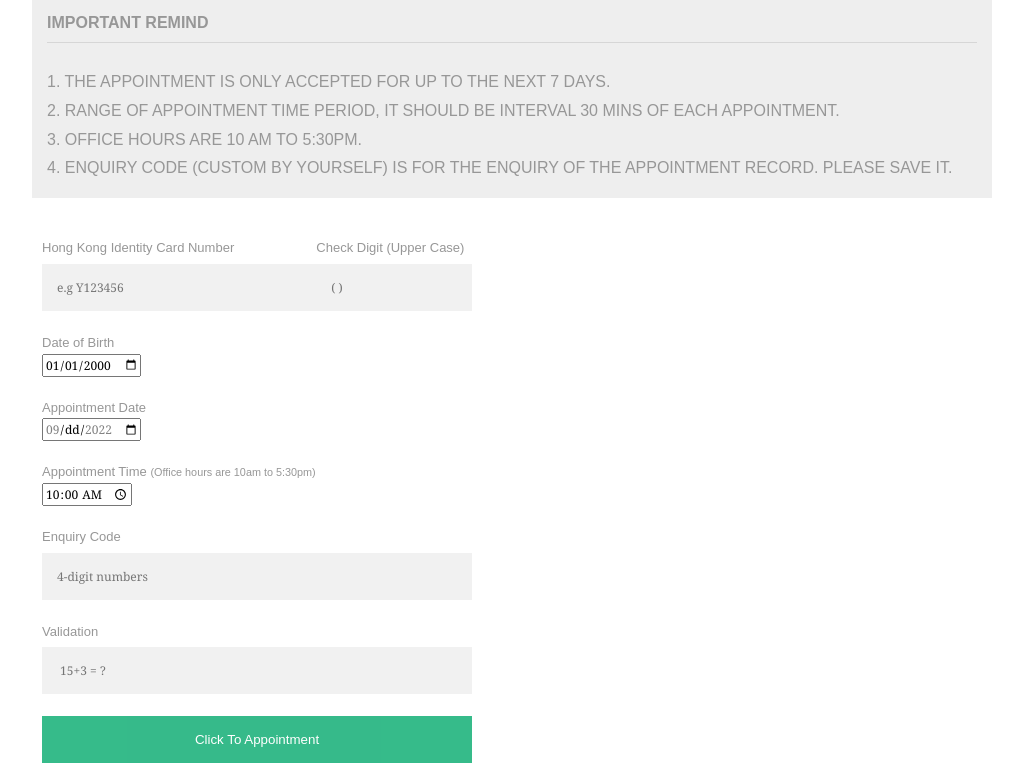
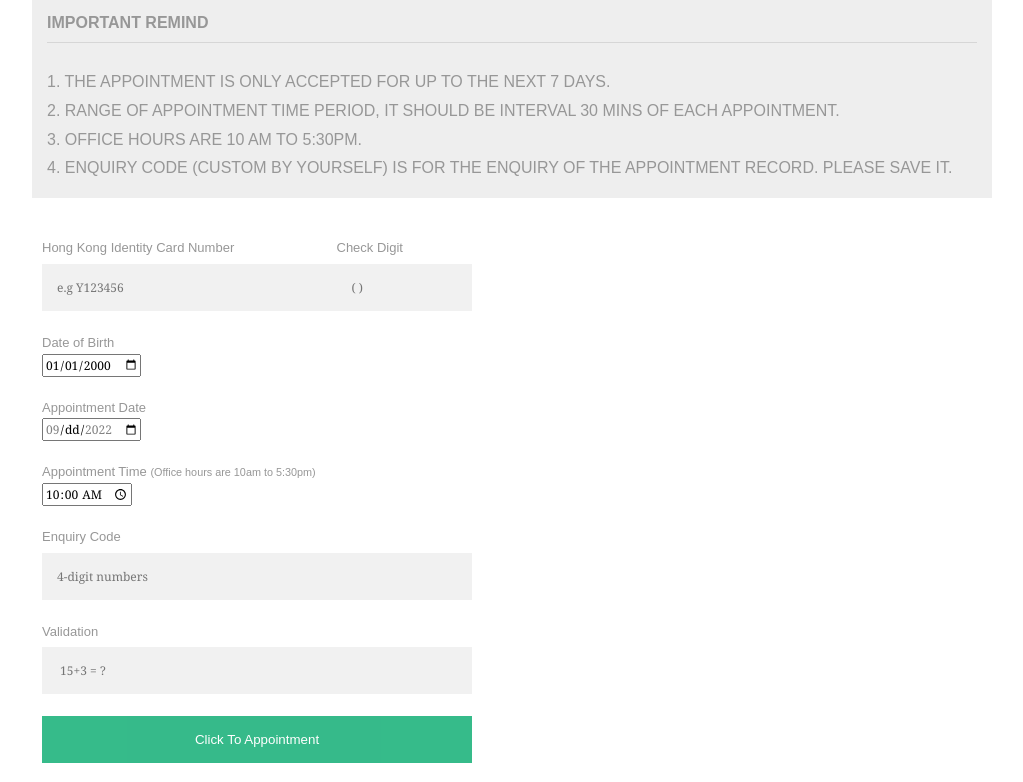
Before and after one commit to garyfung221/hkid_appointment, a PHP site: page / in a window 1280 px wide. Shown: the part 1173-1955 px from the top of the page, without its empty margins (128-1151 px from the left). Run offline with PHP 8.4, Linux system fonts and the light colour scheme.

Commit message:
Modify some layout

```diff
--- a/index.php
+++ b/index.php
@@ -1,5 +1,6 @@
 <!--header-->
 <?php include "header.php"?>
+
 
 <div class="wrapper row2">
   <div id="container" class="clear">
@@ -15,6 +16,7 @@ date_default_timezone_set('Asia/Hong_Kong');
       <!-- first area -->
 
       <?php include "calendar.php"?>
+
 
       <!-- second area -->
       <h1>Appointment Form</h1>
@@ -49,7 +51,7 @@ date_default_timezone_set('Asia/Hong_Kong');
 
     <mat-form-field>
       <!--HKID Check Digit-->
-    <label for="check_digit">Check Digit (Upper Case)</label>
+    <label for="check_digit">Check Digit</label>
     <input type="text" placeholder="( )" name="check_digit" pattern=".{1}" maxlength="1" size="30" required>
     </mat-form-field>
 </div>
```
